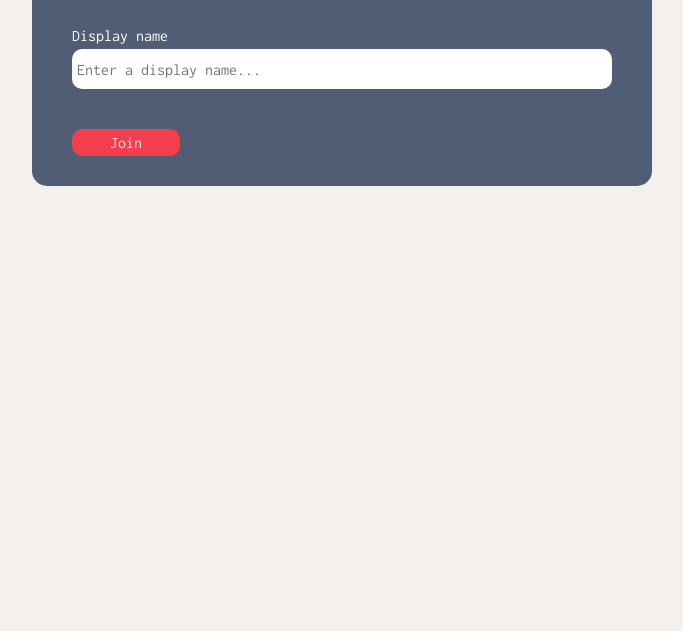
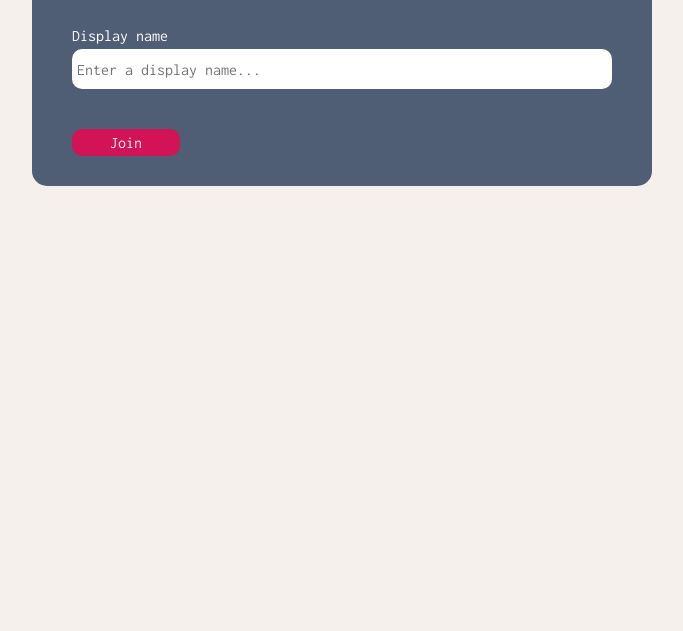
Before and after one commit to cedricouellet/no-chat, a website: page public/index.html in a window 1280 px wide. Shown: the part 97-728 px from the top of the page, without its empty margins (298-981 px from the left). Drawn offline with Linux system fonts and the light colour scheme.

Commit message:
colors stored, and can be reset, refactor

```diff
--- a/app.js
+++ b/app.js
@@ -1,4 +1,3 @@
-
 const path = require("path");
 const helmet = require("helmet");
 const http = require("http");
@@ -131,6 +130,7 @@ function receiveMessage(socket, message) {
     const messageObject = {
       sender: sender,
       text: message.trim(),
+      errorLevel: 0,
     };
 
     // Send the message to all clients
--- a/lib/messaging.js
+++ b/lib/messaging.js
@@ -18,7 +18,7 @@ function generateServerMessage(message) {
  * @param {string} message The message to send.
  * @return {{sender: string, text: string, errorLevel: number}|any} The message object containing the sender and text.
  */
- function generateErrorMessage(message) {
+function generateErrorMessage(message) {
   return {
     sender: BOT_NAME,
     text: message,
--- a/lib/users.js
+++ b/lib/users.js
@@ -1,4 +1,4 @@
-const { BOT_NAME } = require("./constants");
+const {BOT_NAME} = require("./constants");
 
 /**
  * The list of users
@@ -34,7 +34,7 @@ function add(id, username) {
   }
 
   // We assign the user to an object then add it to the list
-  const user = { id, username };
+  const user = {id, username};
   users.push(user);
 
   // Then return the newly created user.
--- a/public/css/common.css
+++ b/public/css/common.css
@@ -3,11 +3,12 @@
 :root {
     --primary-color: #2d3142;
     --secondary-color: #4f5d75;
-  --accent-color: #F43E4D;
-  --accent-hover-color: #F5515F;
+    --accent-color: #d21356;
+    --accent-hover-color: #c51251;
+    --accent-variant-color: #6b6b6b;
     --light-color: #F6F0ED;
-  --disabled-color: #868686;
-  --error-color: #93032E;
+    --disabled-color: #cbcbcb;
+    --error-color: #9f0000;
 }
 
 * {
--- a/public/index.html
+++ b/public/index.html
@@ -13,6 +13,7 @@
     />
     <link rel="stylesheet" href="css/common.css" />
     <link rel="stylesheet" href="css/index.css" />
+    <script src="js/colorPicker.js" defer></script>
     <script src="js/login.js" defer></script>
     <title>NoChat - Home</title>
   </head>
--- /dev/null
+++ b/public/js/colorPicker.js
@@ -0,0 +1,127 @@
+/** Color Picker Manager for chat webpage */
+
+// Explanation:
+//<input type="color" value="#ff0000" class="picker" id="primary-color">
+
+// Color picker DOM elements
+const primaryColorPicker = document.getElementById("primary-color");
+const secondaryColorPicker = document.getElementById("secondary-color");
+const accentColorPicker = document.getElementById("accent-color");
+const accentHoverColorPicker = document.getElementById("accent-hover-color");
+const btnResetColors = document.getElementById("reset-colors-btn");
+
+// local storage keys
+const KEY_PRIMARY_COLOR = 'primary-color';
+const KEY_SECONDARY_COLOR = 'secondary-color';
+const KEY_ACCENT_COLOR = 'accent-color';
+const KEY_ACCENT_HOVER_COLOR = 'accent-hover-color';
+
+
+// Get root element
+const root = document.documentElement;
+
+// Get root element for getting/setting colors
+const style = getComputedStyle(root);
+
+// Init default CSS colors for resetting
+const defaultPrimary = style.getPropertyValue("--primary-color").trim();
+const defaultSecondary = style.getPropertyValue("--secondary-color").trim();
+const defaultAccent = style.getPropertyValue("--accent-color").trim();
+const defaultAccentHover = style.getPropertyValue("--accent-hover-color").trim();
+
+// Get all pickers
+const pickerList = Array.from(document.getElementsByClassName("picker"));
+
+// DOM event IDs
+const INPUT_EVENT = "input";
+const CLICK_EVENT = "click";
+
+// Event listener to change the related DOM color
+pickerList.forEach(picker => {
+  picker.addEventListener(INPUT_EVENT, applyColor);
+});
+
+// Event listeners to store the colors
+primaryColorPicker?.addEventListener(INPUT_EVENT, (e) => {
+  localStorage.setItem(KEY_PRIMARY_COLOR, e.target.value);
+});
+
+secondaryColorPicker?.addEventListener(INPUT_EVENT, (e) => {
+  localStorage.setItem(KEY_SECONDARY_COLOR, e.target.value);
+});
+
+accentColorPicker?.addEventListener(INPUT_EVENT, (e) => {
+  localStorage.setItem(KEY_ACCENT_COLOR, e.target.value);
+});
+
+accentHoverColorPicker?.addEventListener(INPUT_EVENT, (e) => {
+  localStorage.setItem(KEY_ACCENT_HOVER_COLOR, e.target.value);
+});
+
+// Event listener to reset color
+btnResetColors?.addEventListener(CLICK_EVENT, setDefaultColors);
+
+/**
+ * Apply a color to the given CSS variable
+ * @param {Event} e event that triggered the color change
+ */
+function applyColor(e) {
+  e.preventDefault();
+
+  root.style.setProperty(`--${e.target.id}`, e.target.value);
+}
+
+function setDefaultColors(e) {
+  localStorage.removeItem(KEY_PRIMARY_COLOR);
+  localStorage.removeItem(KEY_SECONDARY_COLOR);
+  localStorage.removeItem(KEY_ACCENT_COLOR);
+  localStorage.removeItem(KEY_ACCENT_HOVER_COLOR);
+
+  initColorsFromStorage();
+}
+
+function initColorPickers() {
+  const {primary, secondary, accent, accentHover} = getColorsFromStorage();
+
+  primaryColorPicker.value = primary;
+  secondaryColorPicker.value = secondary;
+  accentColorPicker.value = accent;
+  accentHoverColorPicker.value = accentHover;
+}
+
+function initColors() {
+  const {primary, secondary, accent, accentHover} = getColorsFromStorage();
+
+  root.style.setProperty('--primary-color', primary);
+  root.style.setProperty('--secondary-color', secondary);
+  root.style.setProperty('--accent-color', accent);
+  root.style.setProperty('--accent-hover-color', accentHover);
+}
+
+function initColorsFromStorage() {
+  const {primary, secondary, accent, accentHover} = getColorsFromStorage();
+
+  primaryColorPicker.value = primary;
+  secondaryColorPicker.value = secondary;
+  accentColorPicker.value = accent;
+  accentHoverColorPicker.value = accentHover;
+
+  root.style.setProperty(`--${primaryColorPicker.id}`, primaryColorPicker.value);
+  root.style.setProperty(`--${secondaryColorPicker.id}`, secondaryColorPicker.value);
+  root.style.setProperty(`--${accentColorPicker.id}`, accentColorPicker.value);
+  root.style.setProperty(`--${accentHoverColorPicker.id}`, accentHoverColorPicker.value);
+}
+
+function getColorsFromStorage() {
+  const primary = localStorage.getItem(KEY_PRIMARY_COLOR) || defaultPrimary;
+  const secondary = localStorage.getItem(KEY_SECONDARY_COLOR) || defaultSecondary;
+  const accent = localStorage.getItem(KEY_ACCENT_COLOR) || defaultAccent;
+  const accentHover = localStorage.getItem(KEY_ACCENT_HOVER_COLOR) || defaultAccentHover;
+
+  return {
+    primary,
+    secondary,
+    accent,
+    accentHover
+  };
+}
--- a/public/js/login.js
+++ b/public/js/login.js
@@ -1,5 +1,7 @@
 const loginForm = document.getElementById("login-form");
 const usernameInput = document.getElementById("username-input");
+
+initColors();
 
 loginForm.addEventListener("submit", (e) => {
   const potentialUsername = usernameInput.value.trim();
```
Also changed, not shown: public/chat.html (+12 -7 lines), public/css/chat.css (+75 -101 lines), public/js/Picker.js (deleted, +0 -23 lines), public/js/chat.js (+6 -2 lines), public/css/index.css (indentation only). Lines whose indentation alone changed are shown as unchanged.
